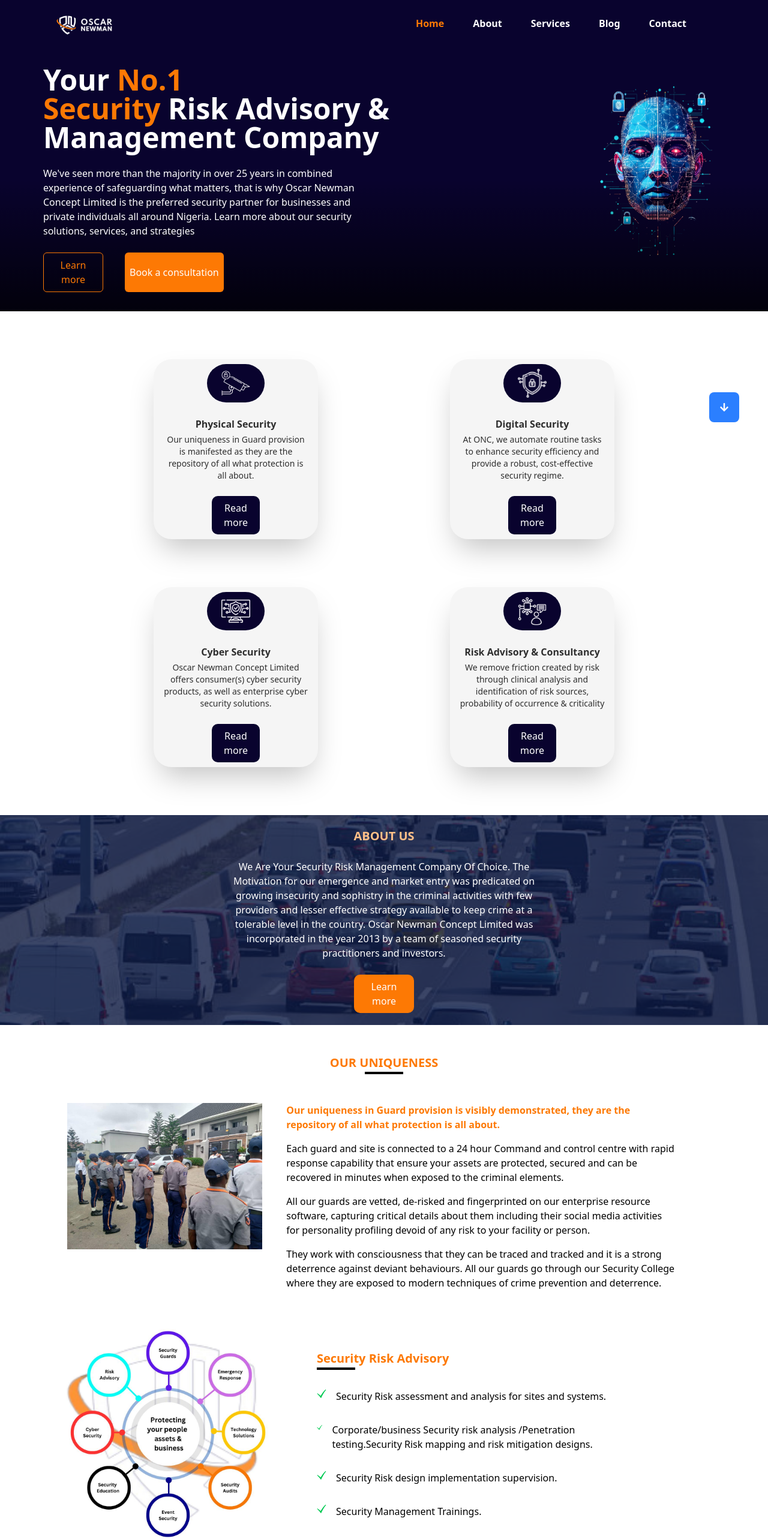
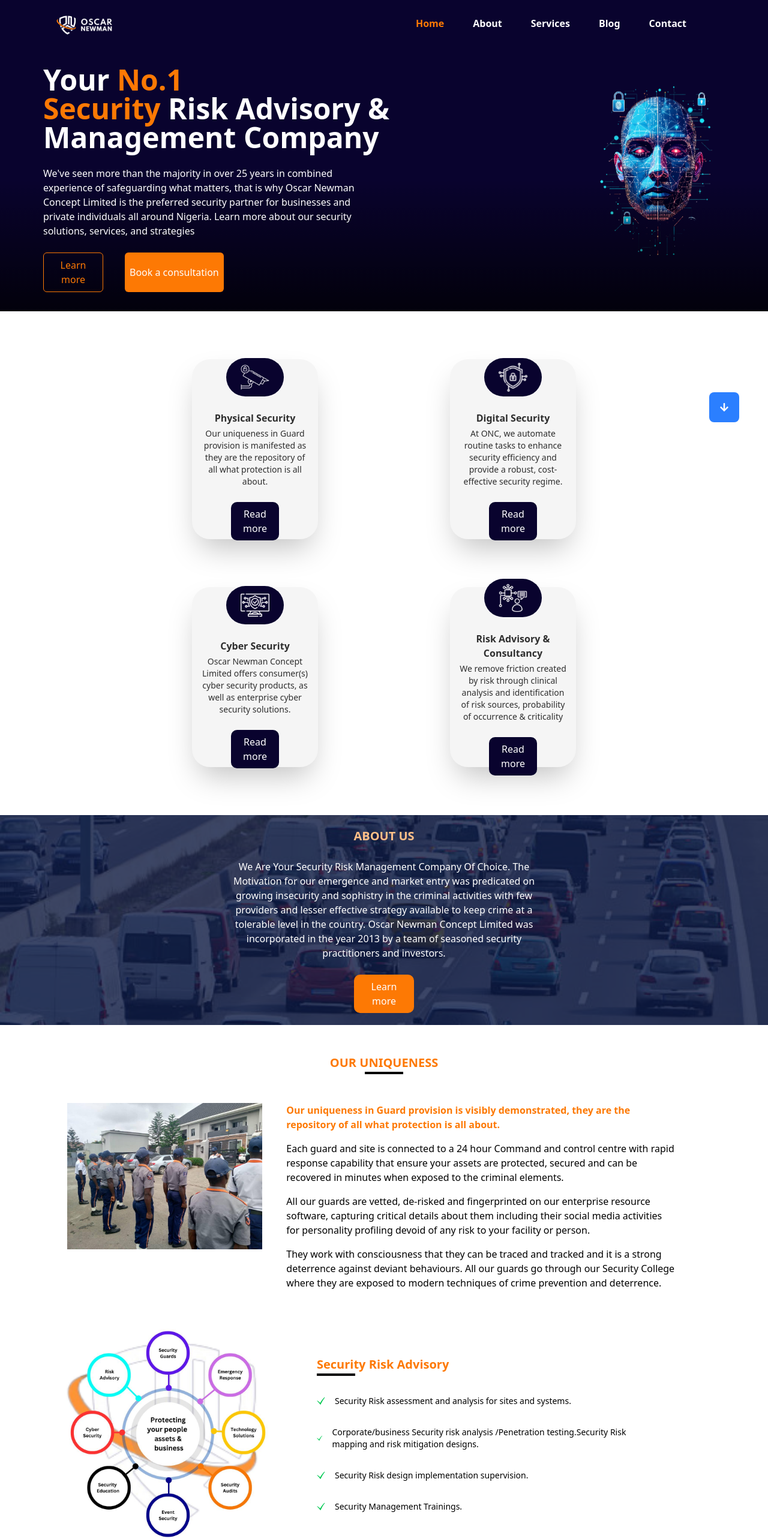
Before and after one commit to Bithaventechnologies/oscarnewmanFe, a React (Vite) app: page / in a window 1280 px wide. Shown: the top 2566 px of the page at 60% size. Built offline with nearby package versions, Linux system fonts and the light colour scheme.

Commit message:
quick fix

```diff
--- a/src/components/home/About.tsx
+++ b/src/components/home/About.tsx
@@ -64,14 +64,14 @@
           </div>
           <hr />
         </section>
-      <div className="lg:flex items-center   justify-center gap-14 mt-8 lg:mx-12 lg:w-[80%]"  >
+      <div className="lg:flex items-center    justify-center gap-14 mt-8 lg:mx-12 lg:w-[80%]"  >
            <img
           data-aos="fade-up"
             src={ilustration}
             alt="Illustration"
             className=" lg:pt-0 object-cover lg:w-[40%] hidden lg:block"
           />
-           <div  data-aos="fade-left" className="flex flex-col w-[85%] lg:w-[60%]">
+           <div  data-aos="fade-left" className="flex flex-col w-full lg:w-[60%]">
           <div className="flex flex-col mt-24 lg:mt-0" >
           <h3 className="text-[#fd7904] mb-8 font-semibold text-[20px]">
           Security Risk Advisory
@@ -81,23 +81,23 @@
 
       <div className="">
 
-             <ul  className="flex flex-col gap-8   ">
-               <li className="flex items-start gap-4" >
+             <ul  className="flex flex-col gap-8  text-sm ">
+               <li className="flex items-center gap-4" >
                  {" "}
                  <GiCheckMark className="text-green-500" />
                  Security Risk assessment and analysis for sites and systems.
                </li>
-               <li className="flex items-start gap-4">
+               <li className="flex items-center gap-4">
                  <GiCheckMark className="text-green-500" />
                  Corporate/business Security risk analysis /Penetration
                  testing.Security Risk mapping and risk mitigation designs.
                </li>
-               <li className="flex items-start gap-4">
+               <li className="flex items-center gap-4">
                  <GiCheckMark className="text-green-500" />
                  Security Risk design implementation supervision.
                </li>
-               <li className="flex items-cstart gap-4">
-                 <GiCheckMark className="text-green-500" />
+               <li className="flex items-center gap-4">
+                 <GiCheckMark className="text-green-500 " />
                  Security Management Trainings.
                </li>
              </ul>
--- a/src/components/home/Services.tsx
+++ b/src/components/home/Services.tsx
@@ -33,7 +33,7 @@
   ];
   return (
     <Element name = "services">
-      <div className=" px-10 lg:px-0 md:gap-x-12 mb-20 lg:mx-auto md:mx-auto grid  grid-cols-1 lg:grid-cols-2 md:grid-cols-2 place-items-center  lg:gap-x-55  max-md:gap-y-12 md:gap-y-20 lg:w-[60%] md:w-[70%] max-md:w-full w-full ">
+      <div className=" px-10 lg:px-0 md:gap-x-12 mb-20 lg:mx-auto md:mx-auto grid  grid-cols-1 lg:grid-cols-2 md:grid-cols-2 place-items-center  lg:gap-x-55  max-md:gap-y-12 md:gap-y-20 lg:w-[50%]  md:w-[70%]  [@media(min-width:800px)_and_(max-width:900px)]:w-[75%] max-md:w-full w-full ">
         {
       services.map((service) => (
           <div  data-aos="fade-left" key = {service.id} className="bg-[#f5f5f5]  lg:h-[300px]   space-y-4 shadow-2xl p-4 flex flex-col gap-2 items-center justify-center rounded-[30px]">
```
